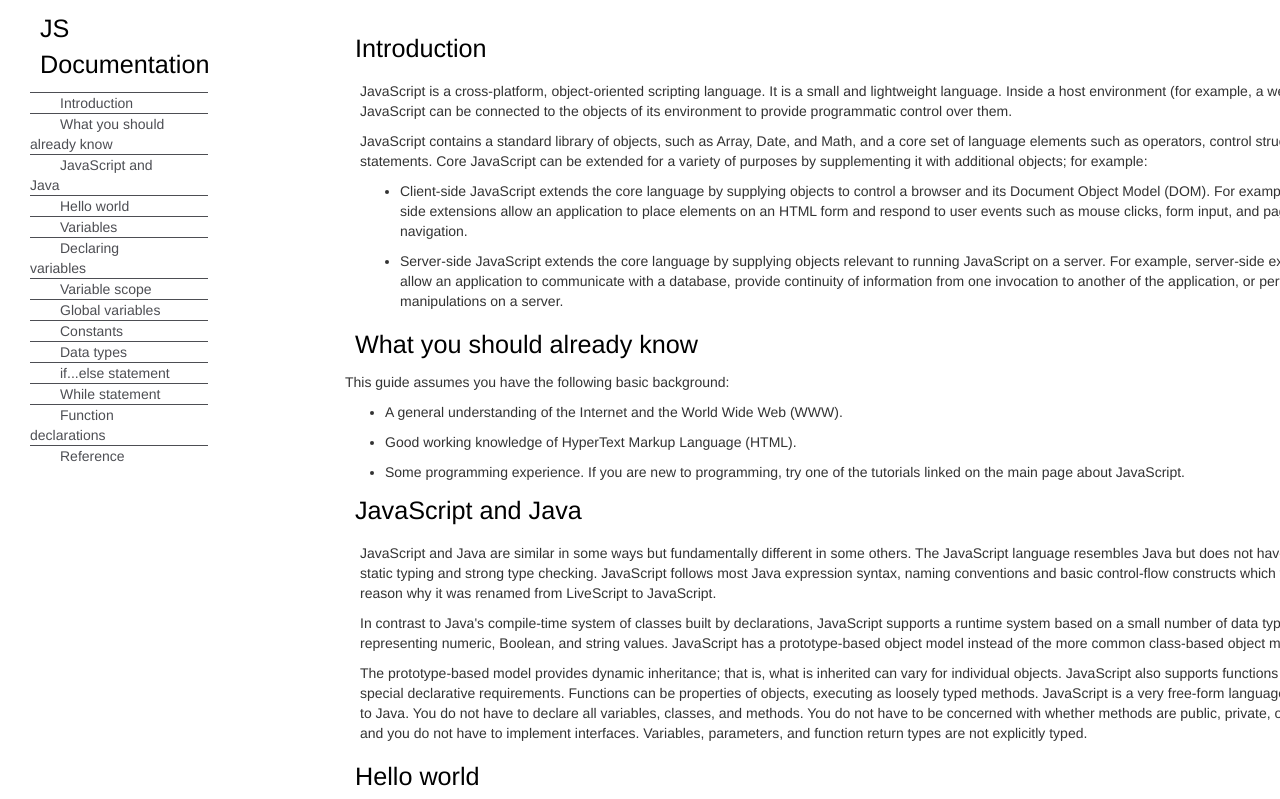
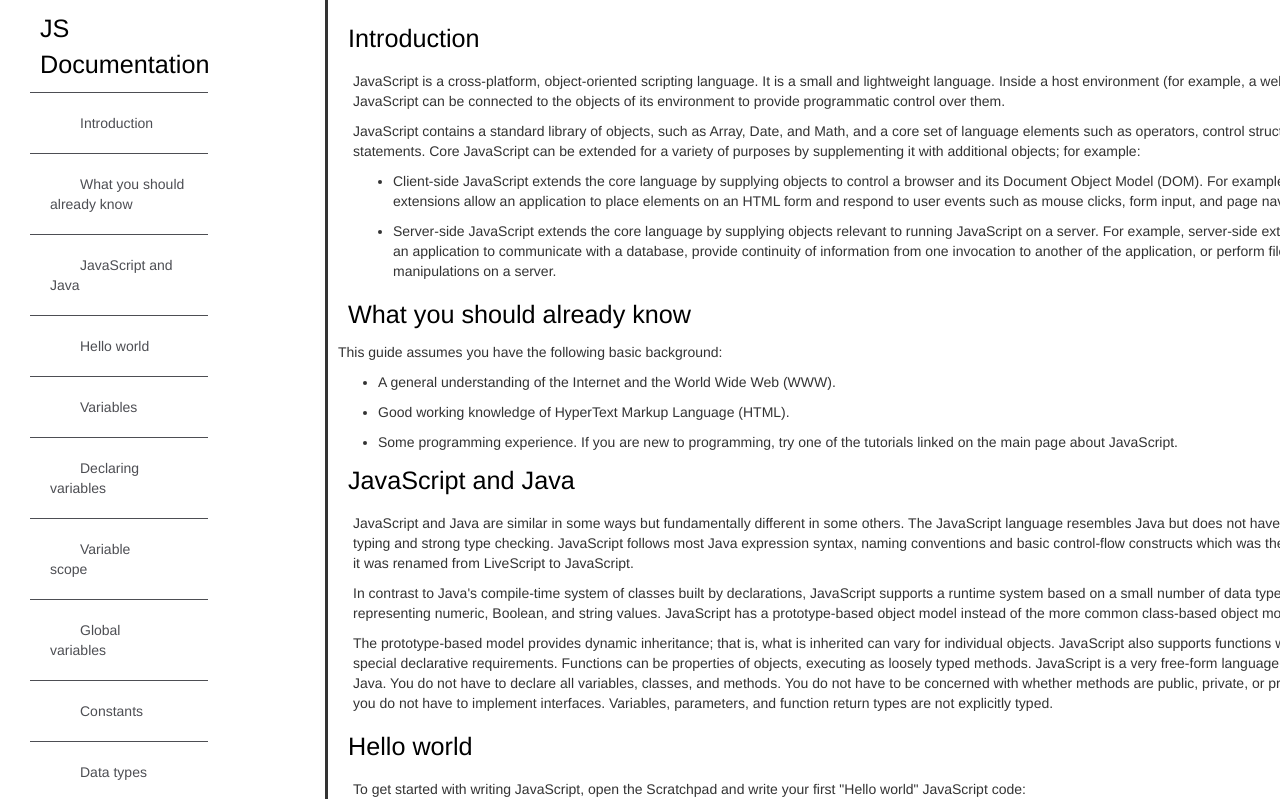
Before and after one commit to chidibest111/chidiandmintesnot, a plain HTML site: page fcc-test-suite-template-master/index.html in a window 1280 px wide. Shown: the top 799 px of the page. Drawn offline with nearby package versions, Linux system fonts and the light colour scheme.

Commit message:
added border to main doc

```diff
--- a/fcc-test-suite-template-master/css/style.css
+++ b/fcc-test-suite-template-master/css/style.css
@@ -26,6 +26,7 @@
     list-style: none;
     position: relative;
     width: 100%;
+    padding: 20px;
 }
 
 article{
@@ -48,8 +49,9 @@ code {
 #main-doc{
     position: absolute;
     margin-left: 310px;
-    padding: 20px;
+    padding: 10px;
     margin-bottom: 110px;
+    border-left-style: solid;
 }
 header {
     color: black;
```
